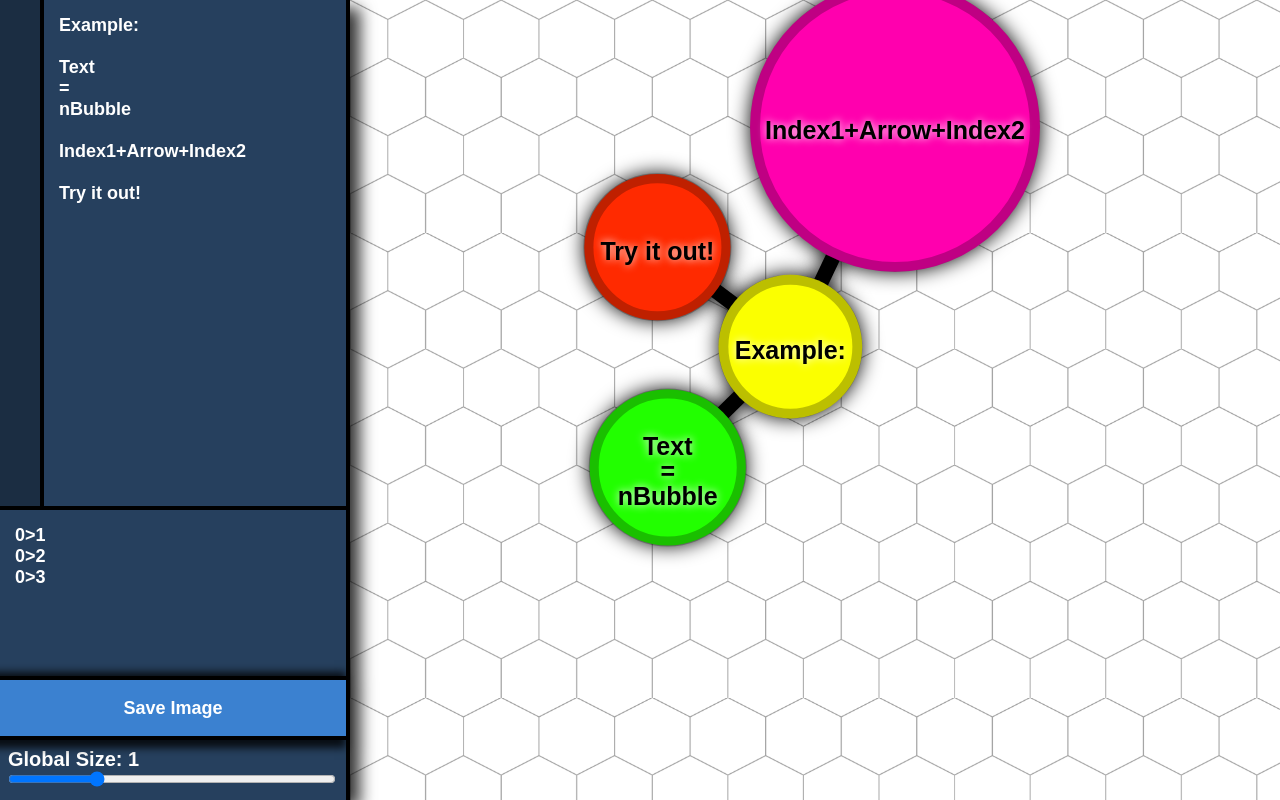
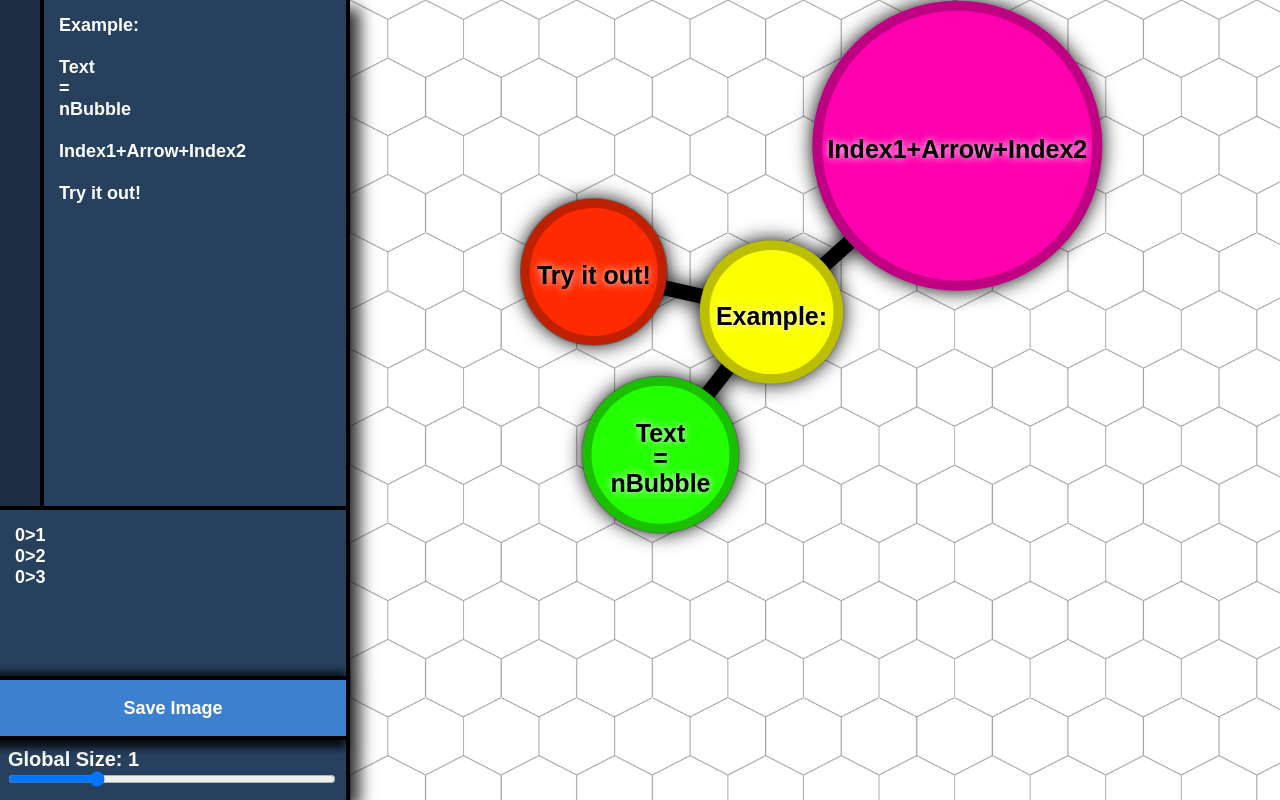
Before and after one commit to SchmiederDaniel/JSMindmap, a plain HTML site: page index.html in a window 1280 px wide. Drawn offline with Linux system fonts and the light colour scheme.

Commit message:
- fixed a detractLine bug, - increased move padding based on pair count

```diff
--- a/index.html
+++ b/index.html
@@ -263,7 +263,7 @@ your mouse.">
         let bubbles = [];
         let pairs = [];
         const CENTER_SPEED = 0.00005;
-        const PULL_STRENGTH = 0.014;
+        const PULL_STRENGTH = 0.01;
         const PUSH_STRENGTH = 0.028;
         const LINE_PUSH_STRENGTH = 0.003;
         let maxSize = 0;
@@ -381,6 +381,15 @@ your mouse.">
                         parseInt(numberSplit[0]),
                         parseInt(numberSplit[1])
                     ]);
+
+                    let first = bubbles[numberSplit[0]];
+                    if (first != null) {
+                        first.connections++;
+                    }
+                    let second = bubbles[numberSplit[1]];
+                    if (second != null) {
+                        first.connections++;
+                    }
                 } else {
                     // lines which doesnt contain a arrow are ingored
                 }
@@ -423,6 +432,15 @@ your mouse.">
                         parseInt(numberSplit[0]),
                         parseInt(numberSplit[1])
                     ]);
+
+                    let first = bubbles[numberSplit[0]];
+                    if (first != null) {
+                        first.conntections++;
+                    }
+                    let second = bubbles[numberSplit[1]];
+                    if (second != null) {
+                        first.conntections++;
+                    }
                 }
             }
 
@@ -624,7 +642,8 @@ your mouse.">
                 color: "hsl(" + Math.floor(pseudoRandom(bubbles.length) * 360) + ", 100%, 50%)",
                 radius: calculateBubbleRadius(text, DEFAULT_TEXT_SIZE * globalSize),
                 selected: false,
-                textSizeMultiplier: 1
+                textSizeMultiplier: 1,
+                connections: 0
             };
         }
 
@@ -820,9 +839,13 @@ your mouse.">
                 bubble.y = Math.max(bubble.y, canvasToGamePositionY(0));
                 bubble.y = Math.min(bubble.y, canvasToGamePositionY(canvas.clientHeight));
 
-                bubble.motionX *= 0.95;
-                bubble.motionY *= 0.95;
+                bubble.motionX *= 0.94;
+                bubble.motionY *= 0.94;
             }
+        }
+
+        function calculateMovePadding(first, second) {
+            return MOVE_PADDING + (first.connections + second.connections) * 0.001;
         }
 
         function centerBubble(bubble) {
@@ -832,7 +855,7 @@ your mouse.">
         }
 
         function attract(first, second) {
-            let combinedSizes = first.radius + second.radius + MOVE_PADDING;
+            let combinedSizes = first.radius + second.radius + calculateMovePadding(first, second);
 
             let rotation = Math.atan2(second.y - first.y, second.x - first.x);
             let distance = Math.hypot(first.x - second.x, first.y - second.y) - combinedSizes;
@@ -843,7 +866,7 @@ your mouse.">
         }
 
         function detract(first, second) {
-            let combinedSizes = first.radius + second.radius + MOVE_PADDING;
+            let combinedSizes = first.radius + second.radius + calculateMovePadding(first, second);
 
             let distance = combinedSizes - Math.hypot(first.x - second.x, first.y - second.y);
 
@@ -860,10 +883,12 @@ your mouse.">
             let combinedSizes = bubble.radius / 2 + MOVE_PADDING;
 
             let rotation = Math.atan2(point[1] - bubble.y, point[0] - bubble.x);
-            console.log(rotation)
 
             let distance = combinedSizes - Math.hypot(point[0] - bubble.x, point[1] - bubble.y);
             distance = Math.max(distance, 0);
+
+            bubble.motionX += Math.cos(rotation + toRadians(180)) * distance * LINE_PUSH_STRENGTH;
+            bubble.motionY += Math.sin(rotation + toRadians(180)) * distance * LINE_PUSH_STRENGTH;
 
             first.motionX += Math.cos(rotation) * distance * LINE_PUSH_STRENGTH;
             first.motionY += Math.sin(rotation) * distance * LINE_PUSH_STRENGTH;
```
